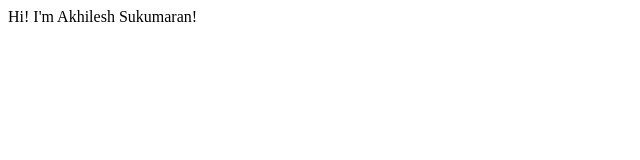
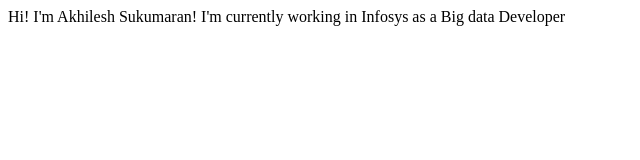
Before and after one commit to Akhileshsukumaran/akhileshsukumaran-site, a plain HTML site: page index.html in a window 1280 px wide. Shown: the whole page, without its empty margins (0-640 px from the left). Drawn offline with Linux system fonts and the light colour scheme.

Commit message:
updated index.html

```diff
--- a/index.html
+++ b/index.html
@@ -8,5 +8,7 @@
 </head>
 <body>
     Hi! I'm Akhilesh Sukumaran!
+
+    I'm currently working in Infosys as a Big data Developer
 </body>
 </html>
```
